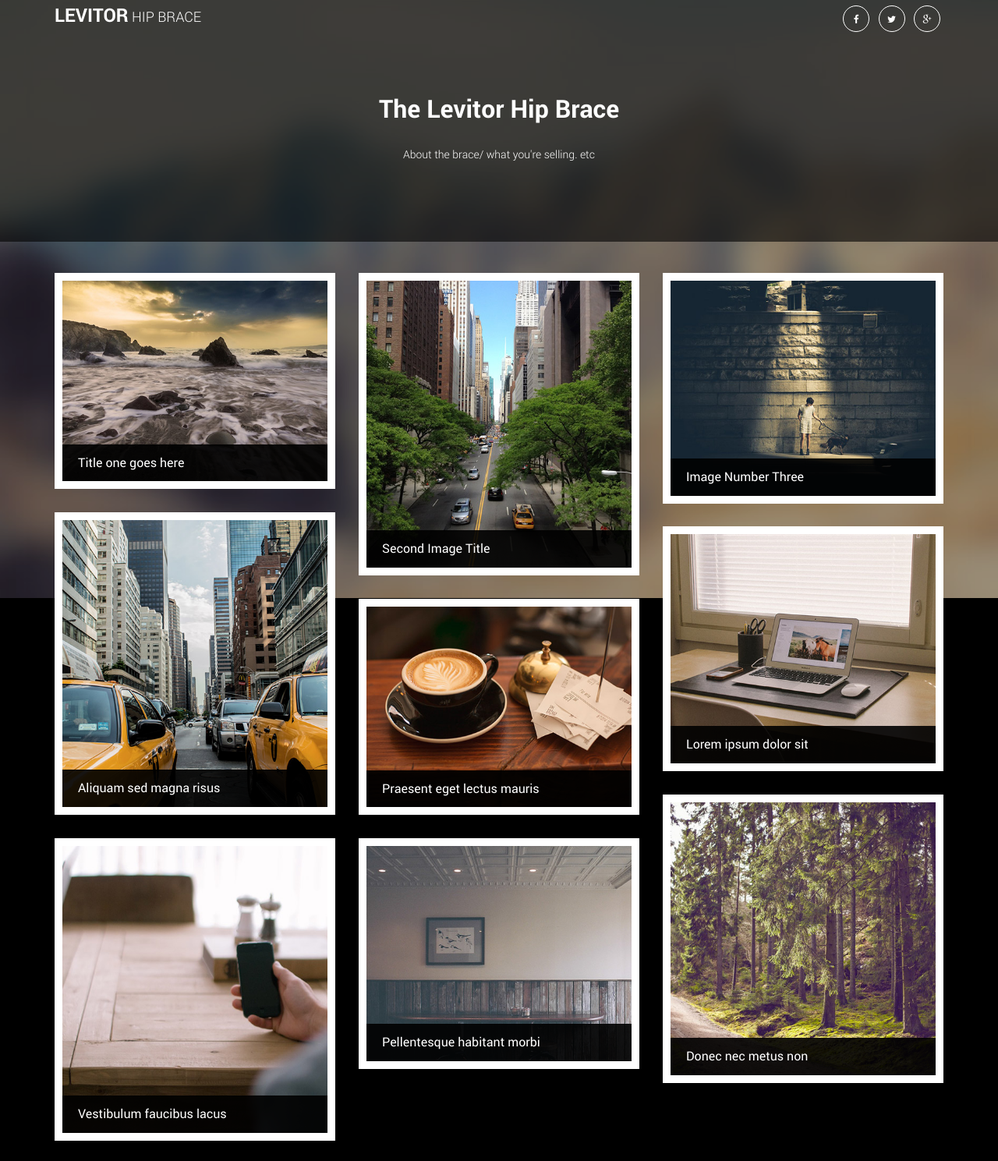
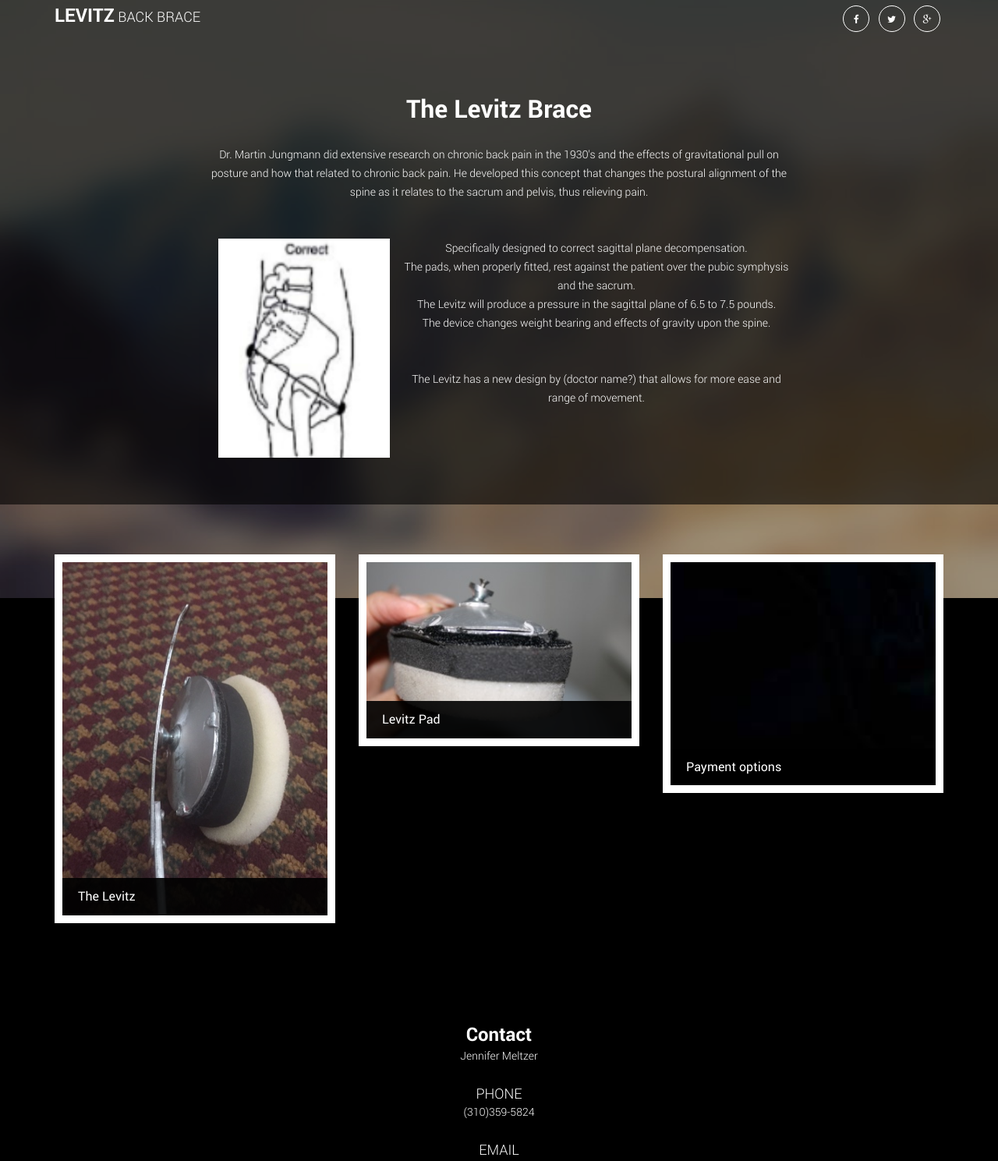
Before and after one commit to xbaii/Levitor, a plain HTML site: page index.html in a window 1280 px wide. Shown: the part 33-1522 px from the top of the page at 78% size. Drawn offline with Linux system fonts and the light colour scheme.

Commit message:
new updates

```diff
--- a/css/templatemo-style.css
+++ b/css/templatemo-style.css
@@ -413,7 +413,6 @@ h5 {
     }
 }
 
-
 .main-posts {
     position: relative;
     z-index: 6;
--- a/index.html
+++ b/index.html
@@ -36,7 +36,7 @@
         <div class="site-top">
             <div class="site-header clearfix">
                 <div class="container">
-                    <a href="#" class="site-brand pull-left"><strong>Levitor</strong> Hip Brace</a>
+                    <a href="#" class="site-brand pull-left"><strong>Levitz</strong> Back Brace</a>
                     <div class="social-icons pull-right">
                         <ul>
                             <li><a href="#" class="fa fa-facebook"></a></li>
@@ -52,62 +52,40 @@
                 <div class="container">
                     <div class="row">
                         <div class="col-md-offset-2 col-md-8 text-center">
-                            <h2>The Levitor Hip Brace</h2>
-                            <p>About the brace/ what you're selling. etc</p>
-                        </div>
-                    </div>
-                    <div class="row">
-                        <form action="#" method="post" class="subscribe-form">
-                            <!-- <fieldset class="col-md-offset-4 col-md-3 col-sm-8">
-                                <input type="email" id="subscribe-email" placeholder="Enter your email...">
-                            </fieldset> -->
-                            <!-- <fieldset class="col-md-5 col-sm-4">
-                                <input type="submit" id="subscribe-submit" class="button white" value="Subscribe!">
-                            </fieldset> -->
-                        </form>
-                    </div>
-                </div>
-            </div> <!-- .site-banner -->
-        </div> <!-- .site-top -->
-
-        <!-- MAIN POSTS -->
-        <div class="main-posts">
-            <div class="container">
-                <div class="row">
-                    <div class="blog-masonry masonry-true">
-                        <div class="post-masonry col-md-4 col-sm-6">
-                            <div class="post-thumb">
-                                <img src="images/1.jpg" alt="">
-                                <div class="title-over">
-                                    <h4><a href="#">Title one goes here</a></h4>
-                                </div>
-                                <div class="post-hover text-center">
+                            <h2>The Levitz Brace</h2>
+                            <p>Dr. Martin Jungmann did extensive research on chronic back pain in the 1930's and the effects of gravitational pull on posture and how that
+                              related to chronic back pain. He developed this concept that changes the postural alignment of the spine as it relates to the sacrum and pelvis,
+                              thus relieving pain. </p>
+                            <br />
+                            <br />
+                            <p> <img src="images/diagram.PNG" alt="" class="col-md-4 col-sm-6"> Specifically designed to correct sagittal plane decompensation.
+                            <p>The pads, when properly fitted, rest against the patient over the pubic symphysis
+                              and the sacrum.
+                            <p>The Levitz will produce a pressure in the sagittal plane of 6.5 to 7.5 pounds.</p>
+                            <p>The device changes weight bearing and effects of gravity upon the spine.</p>
+                            <br />
+                            <br />
+                            <p>The Levitz has a new design by (doctor name?) that allows for more ease and range of movement. </p>
+                            <br />
+                                <!-- <div class="post-hover text-center">
                                     <div class="inside">
-                                        <i class="fa fa-plus"></i>
-                                        <span class="date">25 Jan 2084</span>
-                                        <h4><a href="#">Title one goes here</a></h4>
-                                        <p>Cum sociis natoque penatibus et magnis dis parturient</p>
+                                        <i class="fa fa-plus"></i> -->
+                                        <!-- <span class="date">24 Jan 2084</span> -->
+                                        <!-- <h4><a href="#">Wearing the Levitz</a></h4>
+                                        <p>Pads, when properly fitted, rest against the patient over the pubic symphysis and the sacrum.</p>
                                     </div>
                                 </div>
-                            </div>
+                            </div> -->
+                          </div>
+                      </div>
                         </div> <!-- /.post-masonry -->
-                        <div class="post-masonry col-md-4 col-sm-6">
-                            <div class="post-thumb">
-                                <img src="images/2.jpg" alt="">
-                                <div class="title-over">
-                                    <h4><a href="#">Second Image Title</a></h4>
-                                </div>
-                                <div class="post-hover text-center">
-                                    <div class="inside">
-                                        <i class="fa fa-plus"></i>
-                                        <span class="date">24 Jan 2084</span>
-                                        <h4><a href="#">Second Image Title</a></h4>
-                                        <p>Donec venenatis libero sapien, eu condimentum lacus</p>
-                                    </div>
-                                </div>
-                            </div>
-                        </div> <!-- /.post-masonry -->
-                        <div class="post-masonry col-md-4 col-sm-6">
+                  </div> <!-- .site-banner -->
+              </div> <!-- .site-top -->
+
+
+
+<!--MAIN POSTS-->
+                        <!-- <div class="post-masonry col-md-4 col-sm-6">
                             <div class="post-thumb">
                                 <img src="images/3.jpg" alt="">
                                 <div class="title-over">
@@ -123,98 +101,59 @@
                                 </div>
                             </div>
                         </div> <!-- /.post-masonry -->
+                      </div>
+                    </div>
+                  </div>
+                </div>
+                <br />
+                <div class="main-posts">
+                  <div class="container">
+                    <div class="row">
+                      <div class="blog-masonry masonry-true">
                         <div class="post-masonry col-md-4 col-sm-6">
                             <div class="post-thumb">
-                                <img src="images/4.jpg" alt="">
+                                <img src="images/levitz2.JPG" alt="">
                                 <div class="title-over">
-                                    <h4><a href="#">Aliquam sed magna risus</a></h4>
+                                    <h4><a href="#">The Levitz</a></h4>
                                 </div>
                                 <div class="post-hover text-center">
                                     <div class="inside">
                                         <i class="fa fa-plus"></i>
-                                        <span class="date">22 Jan 2084</span>
-                                        <h4><a href="#">Aliquam sed magna risus</a></h4>
-                                        <p>Praesent pharetra blandit ex sed imperdiet</p>
+                                        <h4><a href="#">Levitz</a></h4>
+                                        <p>Includes brace and two pads.</p>
+                                        <br /><p>$500</p>
                                     </div>
                                 </div>
                             </div>
                         </div> <!-- /.post-masonry -->
                         <div class="post-masonry col-md-4 col-sm-6">
                             <div class="post-thumb">
-                                <img src="images/5.jpg" alt="">
+                                <img src="images/pad1.jpg" alt="">
                                 <div class="title-over">
-                                    <h4><a href="#">Lorem ipsum dolor sit</a></h4>
+                                    <h4><a href="#">Levitz Pad</a></h4>
                                 </div>
                                 <div class="post-hover text-center">
                                     <div class="inside">
                                         <i class="fa fa-plus"></i>
-                                        <span class="date">21 Jan 2084</span>
-                                        <h4><a href="#">Lorem ipsum dolor sit</a></h4>
-                                        <p>Vestibulum faucibus lacus ac risus efficitur</p>
+                                        <h4><a href="#">Levitz Pad</a></h4>
+                                        <p>Includes one replacement pad.</p>
+                                        <br /><p> $75</p>
                                     </div>
                                 </div>
                             </div>
                         </div> <!-- /.post-masonry -->
                         <div class="post-masonry col-md-4 col-sm-6">
                             <div class="post-thumb">
-                                <img src="images/6.jpg" alt="">
+                                <img src="images/black.jpeg" alt="">
                                 <div class="title-over">
-                                    <h4><a href="#">Praesent eget lectus mauris</a></h4>
+                                    <h4><a href="#">Payment options</a></h4>
                                 </div>
                                 <div class="post-hover text-center">
                                     <div class="inside">
                                         <i class="fa fa-plus"></i>
-                                        <span class="date">20 Jan 2084</span>
-                                        <h4><a href="#">Praesent eget lectus mauris</a></h4>
-                                        <p>Morbi placerat pellentesque tortor, sed auctor dolor</p>
-                                    </div>
-                                </div>
-                            </div>
-                        </div> <!-- /.post-masonry -->
-                        <div class="post-masonry col-md-4 col-sm-6">
-                            <div class="post-thumb">
-                                <img src="images/7.jpg" alt="">
-                                <div class="title-over">
-                                    <h4><a href="#">Donec nec metus non</a></h4>
-                                </div>
-                                <div class="post-hover text-center">
-                                    <div class="inside">
-                                        <i class="fa fa-plus"></i>
-                                        <span class="date">15 Jan 2084</span>
-                                        <h4><a href="#">Donec nec metus non</a></h4>
-                                        <p>Phasellus eu sapien sagittis, sodales neque ac</p>
-                                    </div>
-                                </div>
-                            </div>
-                        </div> <!-- /.post-masonry -->
-                        <div class="post-masonry col-md-4 col-sm-6">
-                            <div class="post-thumb">
-                                <img src="images/8.jpg" alt="">
-                                <div class="title-over">
-                                    <h4><a href="#">Vestibulum faucibus lacus</a></h4>
-                                </div>
-                                <div class="post-hover text-center">
-                                    <div class="inside">
-                                        <i class="fa fa-plus"></i>
-                                        <span class="date">14 Jan 2084</span>
-                                        <h4><a href="#">Vestibulum faucibus lacus</a></h4>
-                                        <p>In aliquet et tellus in iaculis. Ut fermentum quis tellus</p>
-                                    </div>
-                                </div>
-                            </div>
-                        </div> <!-- /.post-masonry -->
-                        <div class="post-masonry col-md-4 col-sm-6">
-                            <div class="post-thumb">
-                                <img src="images/9.jpg" alt="">
-                                <div class="title-over">
-                                    <h4><a href="#">Pellentesque habitant morbi</a></h4>
-                                </div>
-                                <div class="post-hover text-center">
-                                    <div class="inside">
-                                        <i class="fa fa-plus"></i>
-                                        <span class="date">13 Jan 2084</span>
-                                        <h4><a href="#">Pellentesque habitant morbi</a></h4>
-                                        <p>Fusce ullamcorper diam vel arcu scelerisque</p>
+                                        <h4><a href="#">Payment options</a></h4>
+                                        <p>Prices do not include shipping & handling</p>
+                                        <p>Currently accepting payment through paypal or check/money orders</p>
                                     </div>
                                 </div>
                             </div>
@@ -230,6 +169,7 @@
                 <div class="row">
                     <div class="col-md-12 text-center">
                       <p class="contact"><strong>Contact</strong></p>
+                      <p>Jennifer Meltzer</p>
                       <br /><p class="contact-det">Phone </p> (310)359-5824</p>
                       <br /><p class="contact-det">Email </p> jpmeltzer@aol.com</p>
                         <br /><div class="social-icons">
@@ -243,8 +183,8 @@
                 </div>
                 <div class="row">
                     <div class="col-md-12 text-center">
-                        <p class="copyright-text">Copyright &copy; 2084 Company Name
-                        | Photos by <a rel="nofollow" href="http://unsplash.com">Unsplash</a></p>
+                        <!-- <p class="copyright-text">Copyright &copy; 2084 Company Name
+                        | Photos by <a rel="nofollow" href="http://unsplash.com">Unsplash</a></p> -->
                     </div>
                 </div>
             </div>
```
Also changed, not shown: images/1.jpg (deleted), images/2.jpg (deleted), images/3.jpg (deleted), images/4.jpg (deleted), images/5.jpg (deleted), images/6.jpg (deleted), images/7.jpg (deleted), images/8.jpg (deleted), images/9.jpg (deleted), images/black.jpeg (added), images/diagram.PNG (added), images/levitz2.JPG (added), images/pad1.jpg (added), images/pad2.jpg (added).
